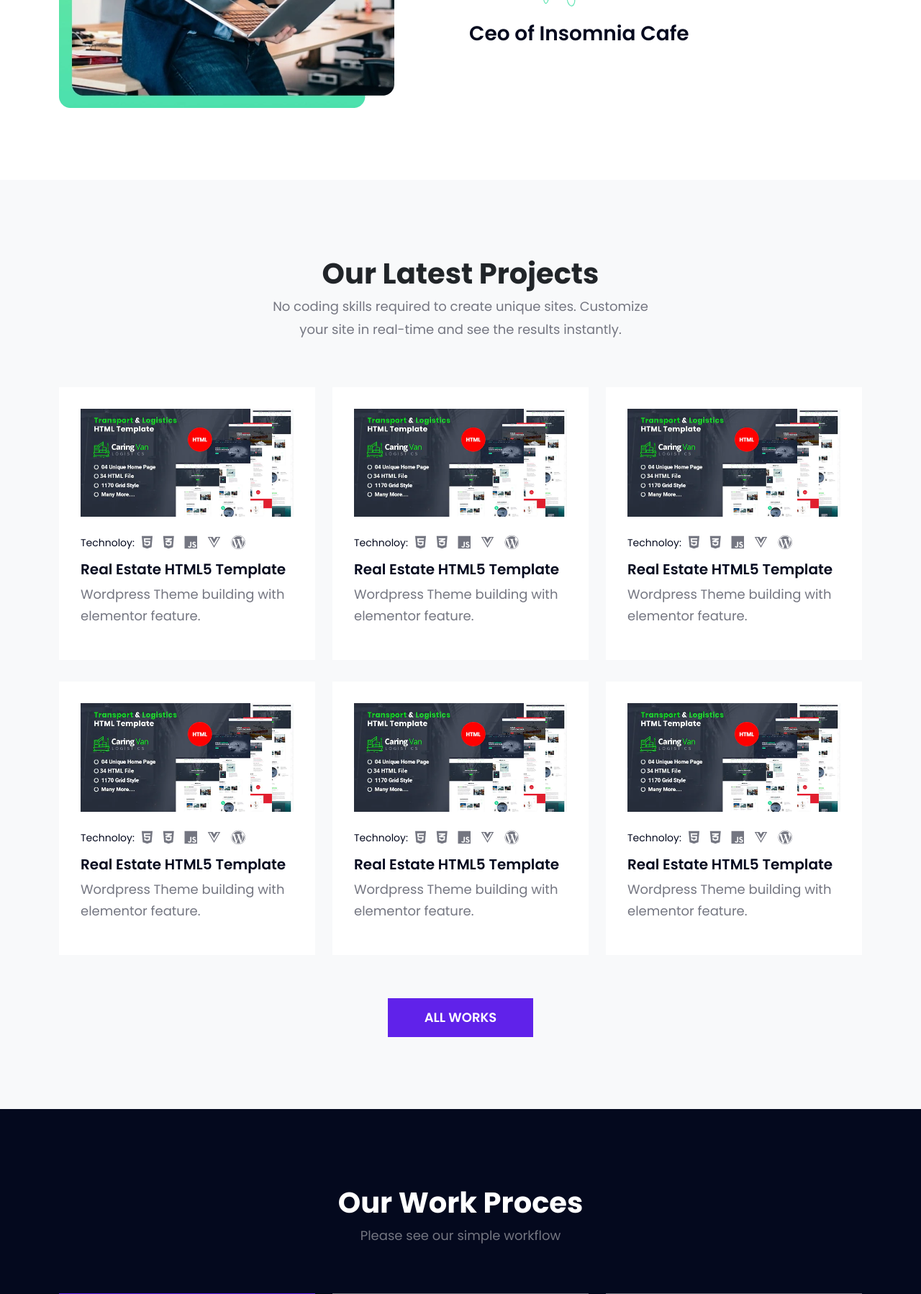
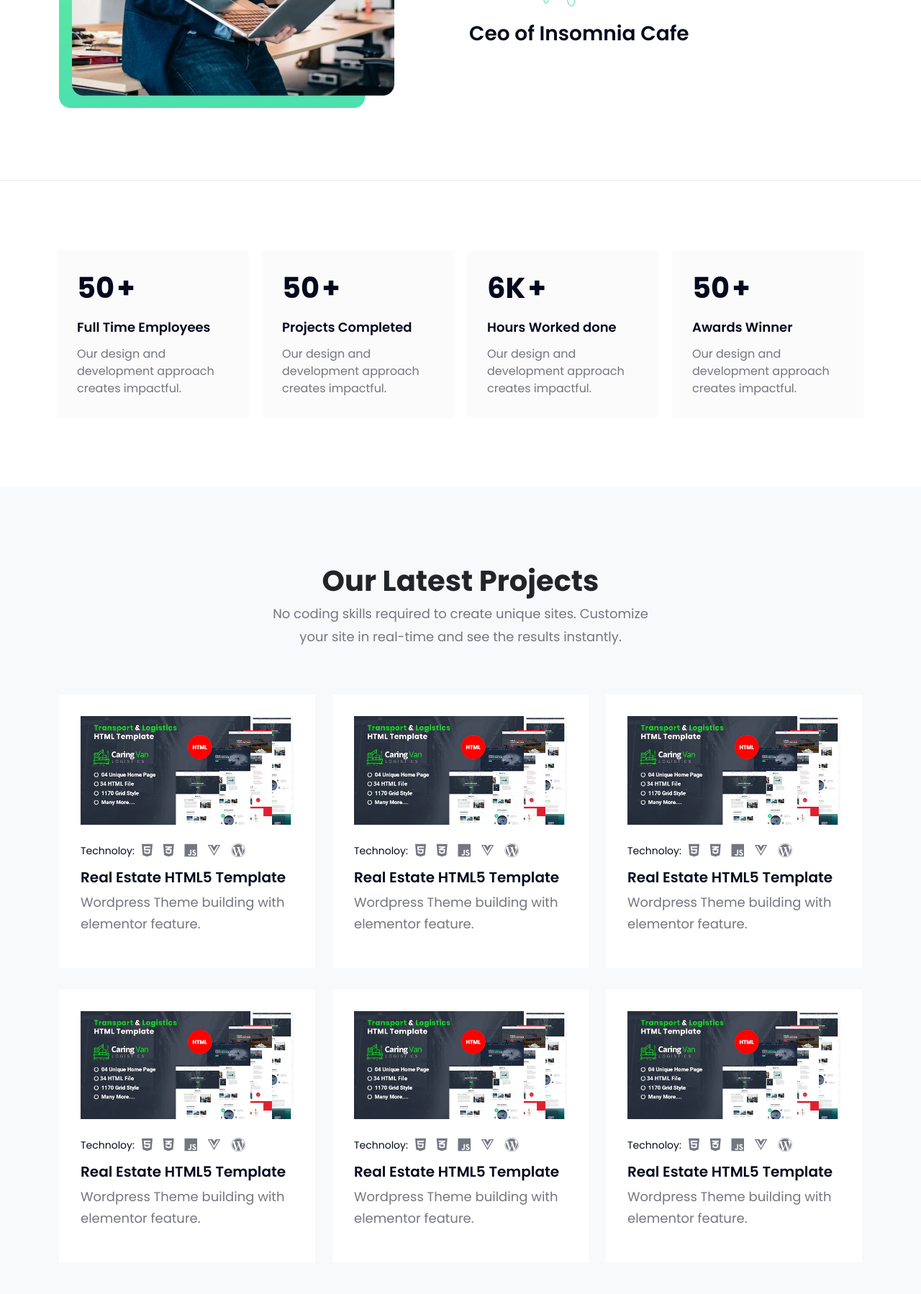
Before and after one commit to saifulpro247/insomnia, a PHP site: page / in a window 1280 px wide. Shown: the part 2019-3817 px from the top of the page at 72% size. Run offline with PHP 8.4, Linux system fonts and the light colour scheme; some libraries are stand-ins or nearby versions.

Commit message:
this site

```diff
--- a/index.html
+++ b/index.html
@@ -36,7 +36,7 @@
                             <div class="most_important_links">
                                 <ul class="home_right_sideslink">
                                     <li><a class="smoothscroll" href="#about">About<span>who we are</span></a></li>
-                                    <li><a class="smoothscroll" href="#services">Services<span>what we do</span></a></li>
+                                    <li><a class="smoothscroll" href="#service_section">Services<span>what we do</span></a></li>
                                     <li><a class="smoothscroll" href="#contact">Contact<span>get in touch</span></a></li>
                                 </ul>
                             </div>
@@ -47,7 +47,7 @@
             </div>
             <!-- hero area -->
             <!-- our service -->
-            <div class="incafe_service_area section_padding">
+            <div class="incafe_service_area section_padding" id="service_section">
                 <div class="container">
                     <div class="incafe_services">
                         <div class="row ">
@@ -126,7 +126,7 @@
             </div>
             <!-- our service -->
             <!-- ceo text -->
-            <div class="incafe_ceo_text section_padding">
+            <div class="incafe_ceo_text section_padding" id="about">
                 <div class="ceo_about_area">
                     <div class="container">
                         <div class="row">
@@ -153,6 +153,47 @@
                 </div>
             </div>
             <!-- ceo text -->
+
+            <!-- our company profile  -->
+            <div class="incafe_previous_work section_padding">
+                <div class="container">
+                    <div class="row">
+                        <div class="col-md-3">
+                            <div class="single_work_box text-left">
+                                <h3 class="work_count">50 <span>+</span></h3>
+                                <h5>Full Time Employees</h5>
+                                <p>Our design and development approach creates impactful.
+                                </p>
+                            </div>
+                        </div>
+                        <div class="col-md-3">
+                            <div class="single_work_box text-left">
+                                <h3 class="work_count">50 <span>+</span></h3>
+                                <h5>Projects Completed</h5>
+                                <p>Our design and development approach creates impactful.
+                                </p>
+                            </div>
+                        </div>
+                        <div class="col-md-3">
+                            <div class="single_work_box text-left">
+                                <h3 class="work_count">6K <span>+</span></h3>
+                                <h5>Hours Worked done</h5>
+                                <p>Our design and development approach creates impactful.
+                                </p>
+                            </div>
+                        </div>
+                        <div class="col-md-3">
+                            <div class="single_work_box text-left">
+                                <h3 class="work_count">50 <span>+</span></h3>
+                                <h5>Awards Winner</h5>
+                                <p>Our design and development approach creates impactful.
+                                </p>
+                            </div>
+                        </div>
+                    </div>
+                </div>
+            </div>
+            <!-- our company profile  -->
 
             <!-- our portfolio item -->
             <div class="incafe_portfolio section_padding bg-light">
@@ -423,12 +464,12 @@
             <!-- our portfolio item -->
 
             <!-- our work system -->
-            <div class="incafe_workflow incafe_happy_client section_padding">
+            <div class="incafe_workflow incafe_work_process section_padding">
                 <div class="container">
                     <div class="row mb-5 d-flex justify-content-center">
                         <div class="col-md-6">
-                            <div class="section_area  text-center">
-                                <h2 class="section_title">Our Work Proces</h2>
+                            <div class="section_area text-center text-dark">
+                                <h2 class="section_title text-dark">Our Work Proces</h2>
                                 <p class="sub_title">Please see our simple workflow</p>
                             </div>
                         </div>
@@ -981,6 +1022,87 @@
 
         </main>
         <footer>
+            <div class="footer_area section_padding footer_area_bg">
+                <div class="footer_content">
+                    <div class="container">
+
+                        <div class="row">
+                            <div class="col-md-3 footer_bg_item">
+                                <div class="footer_item footer_about pe-5">
+                                    <div class="footer_logo">
+                                        <a href="#"><img src="assets/img/logo.png" alt=""></a>
+                                    </div>
+                                    <p>Lorem, ipsum dolor sit amet consectetur adipisicing elit. Mollitia numquam, consequuntur accusantium asperiores facere alias liberot.</p>
+                                    <div class="footer_social_links">
+                                        <li><a href="#"><i class="fa-brands fa-facebook"></i></a></li>
+                                        <li><a href="#"><i class="fa-brands fa-github"></i></a></li>
+                                        <li><a href="#"><i class="fa-brands fa-twitter"></i></a></li>
+                                        <li><a href="#"><i class="fa-brands fa-linkedin"></i></a></li>
+                                    </div>
+                                </div>
+                            </div>
+                            <div class="col-md-3">
+                                <div class="footer_item ps-5">
+                                    <h4 class="widget-title">Important Links</h4>
+                                    <li><a href="#">Home</a></li>
+                                    <li><a href="#">Home</a></li>
+                                    <li><a href="#">Home</a></li>
+                                    <li><a href="#">Home</a></li>
+                                    <li><a href="#">Home</a></li>
+                                </div>
+                            </div>
+                            <div class="col-md-3">
+                                <div class="footer_item">
+                                    <h4 class="widget-title">Contact Info</h4>
+                                    <li>
+                                        <div class="content">
+                                            <strong>Address:</strong>
+                                        5919 Trussville Crossings Pkwy, Birmingham
+                                        </div>
+                                    </li>
+                                    <li>
+                                        <div class="content">
+                                            <strong>Email:</strong>
+                                        <a href="mailto:">asifur94@gmail.com</a>
+                                        </div>
+                                    </li>
+                                    <li>
+                                        <div class="content">
+                                            <strong>Phone:</strong>
+                                        <a href="callto:">121</a>
+                                        </div>
+                                    </li>
+                                </div>
+                            </div>
+                            <div class="col-md-3">
+                                <div class="footer_item newsletter">
+                                    <h4 class="widget-title">Our newsletter</h4>
+                                    <p>
+                                        5919 Trussville Crossings Pkwy, Birmingham
+                                    </p>
+                                    <form action="#">
+                                        <input type="email" placeholder="Your Email" class="form-control" name="email">
+                                        <button type="submit"><i class="fas fa-arrow-right"></i></button>
+                                    </form>
+                                </div>
+                            </div>
+                        </div>
+                    </div>
+                </div>
+                <!-- footer credit -->
+                <!-- footer credit -->
+            </div>
+            <div class="footer_credit_area">
+                <div class="container">
+                    <div class="row">
+                        <div class="col-12 text-center">
+                            <p>
+                                Copyright &copy; 2023 InsomeniaCafe. All Rights Reserved
+                            </p>
+                        </div>
+                    </div>
+                </div>
+            </div>
         </footer>
 
         <script src="assets/js/Jquery-3.7.0.js"></script>
--- a/style.css
+++ b/style.css
@@ -269,6 +270,49 @@ body{
   right: 60px;
   animation: roundcircle 24s infinite;
 }
+
+/* our company profile */
+.incafe_previous_work {
+	border-top: 1px solid #EAEAEB;
+}
+.single_work_box {
+	padding: 25px;
+	background-color: #fbfbfb;
+	box-shadow: 0px 0 5px 3px #fbfbfb;
+  transition: .4s;
+}
+.single_work_box:hover {
+	background-color: transparent;
+	background-image: linear-gradient(180deg, #85EF95 0%, #4CE0AD 100%);
+	box-shadow: 0px 0px 10px 0px rgba(0, 0, 0, 0.14);
+	transform: scale(1.1);
+}
+.single_work_box .work_count {
+  font-size: 40px;
+  margin-bottom: 20px;
+  font-weight: 700;
+  color: var(--primary-color);
+}
+.single_work_box .work_count span {
+  margin-left: -5px;
+}
+.single_work_box h5 {
+  font-size: 18px;
+  font-weight: 600;
+  color: var(--primary-color);
+  margin-bottom: 15px;
+}
+.single_work_box p {
+  font-size: 16px;
+  line-height: 24px;
+  text-align: left;
+  font-weight: 400;
+  margin: 0;
+}
+.single_work_box:hover p{
+  color: var(--primary-color);
+}
+
 
 /* happy client */
 
```
Also changed, not shown: other parts of style.css (+119 -4 lines), assets/img/logo.webp (added).
